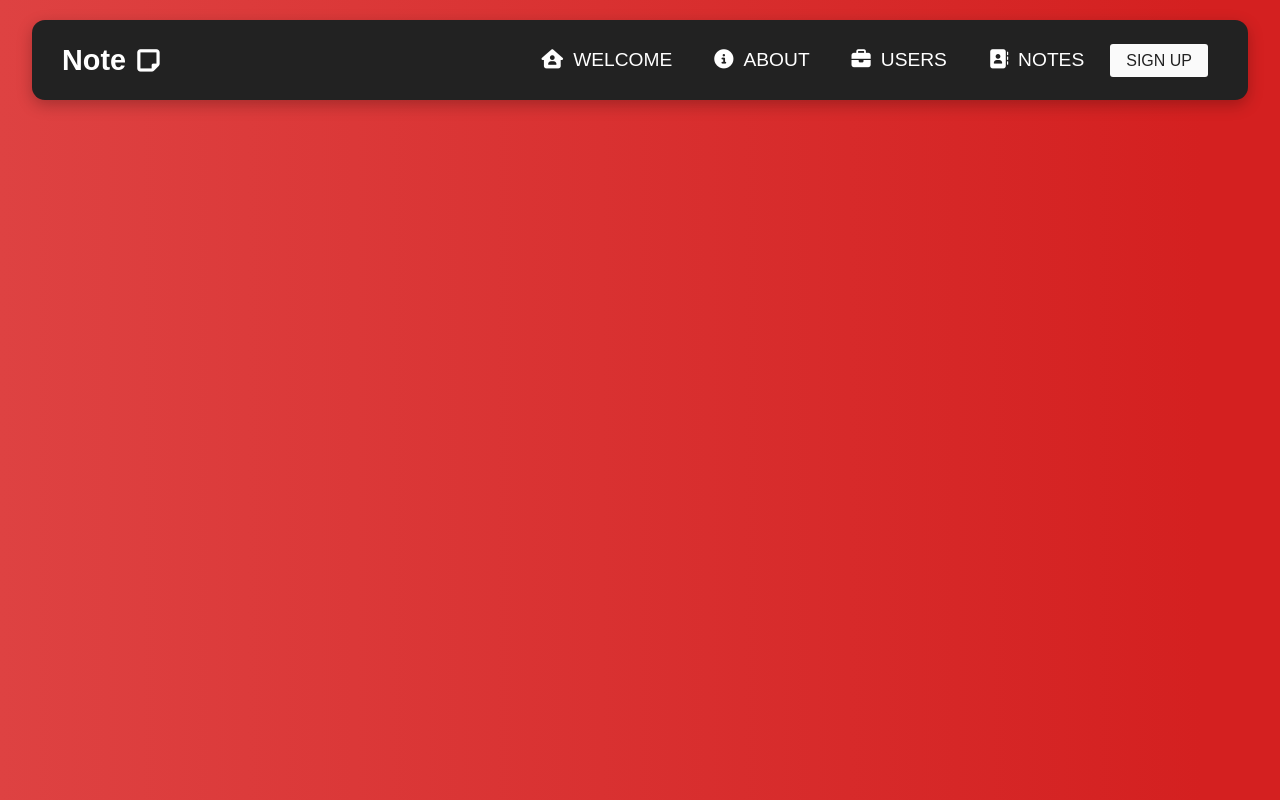
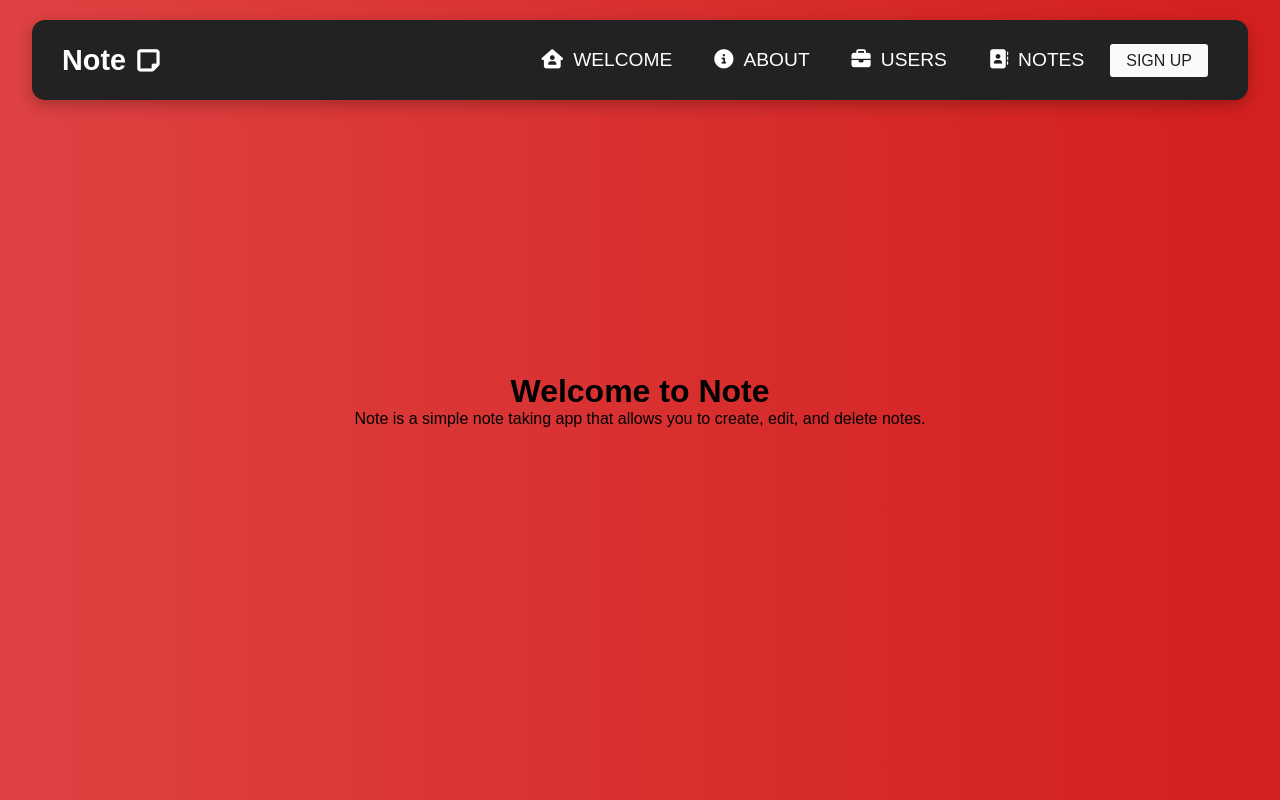
Before and after one commit to piesieomane/NOTE-TAKING-APP, a React (Vite) app in the folder client/: page / in a window 1280 px wide. Shown: the top 800 px of the page. Built offline with nearby package versions, Linux system fonts and the light colour scheme.

Commit message:
Setup redux

```diff
--- a/client/src/App.jsx
+++ b/client/src/App.jsx
@@ -1,12 +1,17 @@
+import React from 'react';
+import '../src/css/main.css';
+import { Routes, Route } from 'react-router-dom';
+import Navbar from './components/Navbar';
+
 import Welcome from './components/Welcome';
-import Navbar from './components/Navbar';
-import '../src/css/main.css';
 
 const App = () => {
   return (
     <div className="App">
       <Navbar />
-      <Welcome />
+      <Routes>
+        <Route path="/" element={<Welcome />} />
+      </Routes>
     </div>
   );
 };
--- a/client/src/components/Welcome.jsx
+++ b/client/src/components/Welcome.jsx
@@ -1,10 +1,15 @@
-import Sammy from '../img/sammy.jpeg';
 import './WelcomeStyles.css';
 
 const Welcome = () => {
   return (
     <>
-      <div className="home"></div>
+      <div className="home">
+        <h1 className="home-title">Welcome to Note</h1>
+        <p className="home-text">
+          Note is a simple note taking app that allows you to create, edit, and
+          delete notes.
+        </p>
+      </div>
     </>
   );
 };
--- a/client/src/components/WelcomeStyles.css
+++ b/client/src/components/WelcomeStyles.css
@@ -1,6 +1,10 @@
 .home {
   width: 100%;
-  height: 200vh;
+  height: 100vh;
+  text-align: center;
+  display: flex;
+  justify-content: center;
+  flex-direction: column;
   background: rgb(222, 66, 66);
   background: linear-gradient(
     90deg,
```
Also changed, not shown: client/src/redux/configureStore.js (added), client/src/redux/notes/notes.js (added), client/src/redux/users/users.js (added).
